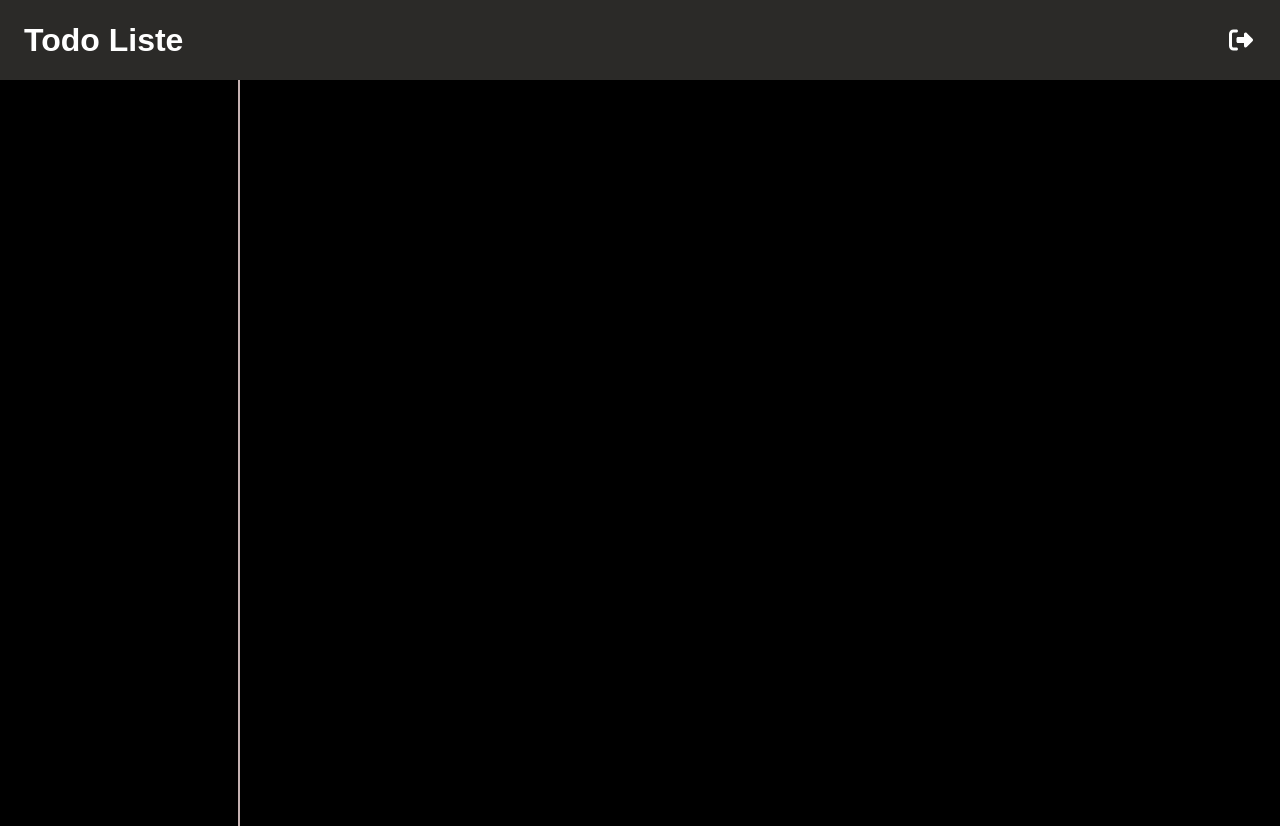
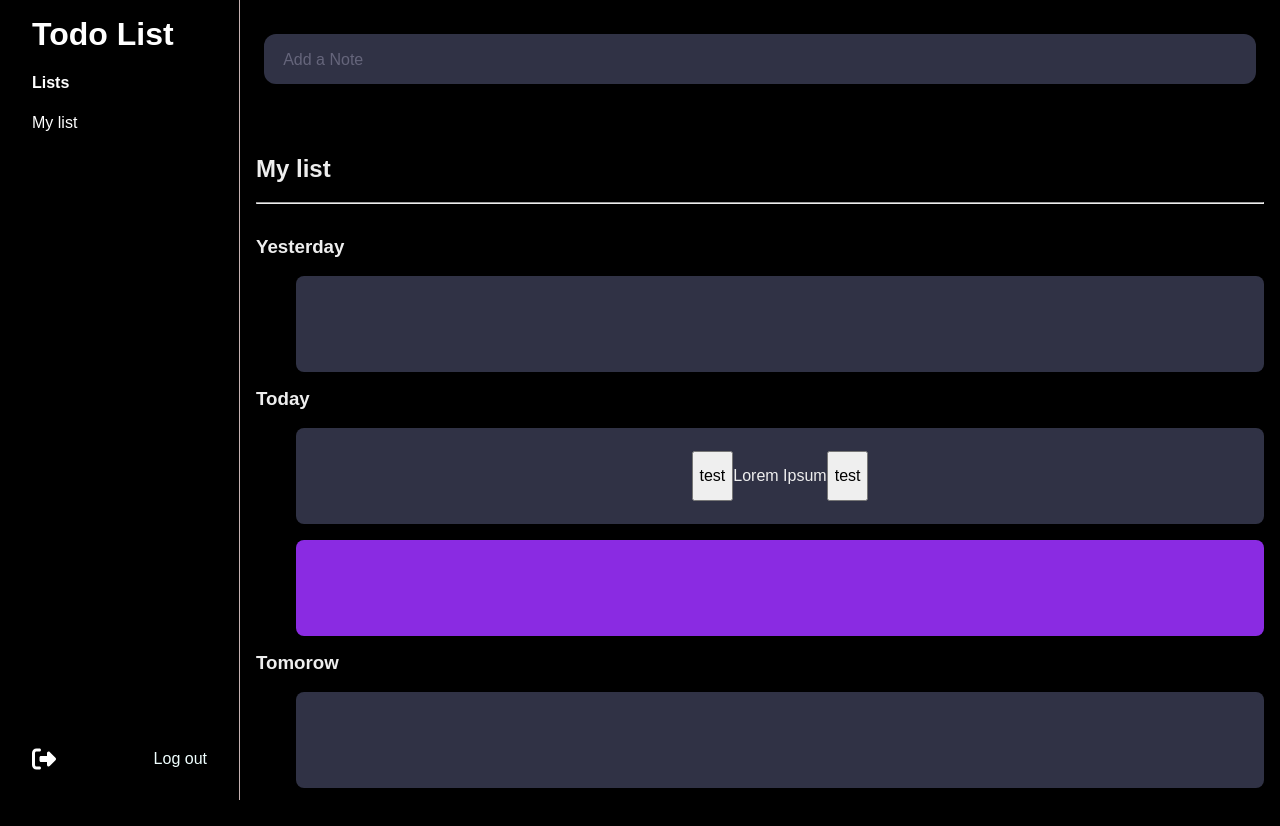
Before and after one commit to Pierre-MarieMarchio/DWWM-TS-TodoListe, a plain HTML site: page src/index.html in a window 1280 px wide. Shown: the top 826 px of the page. Drawn offline with Linux system fonts and the light colour scheme.

Commit message:
basic todo list html css template

```diff
--- a/src/index.html
+++ b/src/index.html
@@ -3,7 +3,7 @@
   <head>
     <meta charset="UTF-8" />
     <meta name="viewport" content="width=device-width, initial-scale=1.0" />
-    <title>Todo Liste</title>
+    <title>Todo List</title>
 
     <!-- fontawsome -->
     <script
@@ -16,20 +16,88 @@
     <link rel="stylesheet" href="./styles/main.css" />
   </head>
   <body>
-    <header>
-      <div class="header-container">
-        <h1>Todo Liste</h1>
-        <img src="./assets/svg/right-from-bracket-solid.svg" alt="log out" />
-      </div>
-      <div class="header-img">
-        <img src="./assets/svg/right-from-bracket-solid.svg" alt="log out" />
-      </div>
-    </header>
-
     <main>
       <section class="section-selector">
+        <h1>Todo List</h1>
+
+        <div>
+          <h4>Lists</h4>
+          <div>
+            <p>My list</p>
+          </div>
+        </div>
+        <div class="logout">
+          <img src="./assets/svg/right-from-bracket-solid.svg" alt="log out" />
+          <p>Log out</p>
+        </div>
       </section>
-      <section class="section-todo-liste"></section>
+
+      <section class="section-todo-list">
+        <div class="new-list-box">
+          <form action="">
+            <div class="input-container ic2">
+              <input id="note" class="input" type="text" placeholder=" " />
+              <div class="cut"></div>
+              <label for="note" class="placeholder">Add a Note</label>
+            </div>
+          </form>
+        </div>
+
+        <div class="list">
+          <div class="list-title">
+            <h2>My list</h2>
+            <hr />
+          </div>
+
+          <div class="list-day">
+            <div class="list-day-Title">
+              <h3>Yesterday</h3>
+              <img src="" alt="" />
+            </div>
+            <ul class="list-colum Yesterday-list">
+              <li>
+                <div class="postit-box"></div>
+              </li>
+            </ul>
+          </div>
+
+          <div class="list-day">
+            <div class="list-day-Title">
+              <h3>Today</h3>
+              <img src="" alt="" />
+            </div>
+            <ul class="list-colum Today-list">
+              <li>
+                <div class="postit-box">
+
+                    <div class="list-text">
+                        <button>test</button>
+                        <p class="postit-text">Lorem Ipsum</p>
+                        <button>test</button>
+                    </div>
+                </div>
+              </li>
+              <li>
+                <div class="postit-box is-modified"></div>
+              </li>
+            </ul>
+          </div>
+
+          <div class="list-day">
+            <div class="list-day-Title">
+              <h3>Tomorow</h3>
+              <img src="" alt="" />
+            </div>
+            <ul class="list-colum Tomorow-list">
+              <li>
+                <div class="postit-box">
+                </div>
+              </li>
+
+            </ul>
+          </div>
+        </div>
+      </section>
     </main>
   </body>
 </html>
--- a/src/styles/main.css
+++ b/src/styles/main.css
@@ -1,5 +1,12 @@
+/* primary  selector */
 
-/* primary  selector */
+ul {
+  list-style: none;
+}
+
+li {
+  list-style: none;
+}
 
 body {
   background-color: black;
@@ -11,54 +18,164 @@ h1 {
   margin: 0;
 }
 
-header {
-  color: white;
-  background-color: rgb(43, 42, 40);
-  display: flex;
-  height: 5rem;
-}
-
 main {
   margin: 0;
   display: grid;
   grid-template-columns: 15rem auto;
-
 }
 
-/* header */
-
-.header-container {
-  display: flex;
-  align-items: center;
-  justify-content: space-between;
-  width: 100%;
-  padding: 0.2rem;
+/* section selector colum*/
+.section-todo-list {
+  color: #eee;
 }
 
-header div.header-container h1 {
-  padding: 0.3rem;
-  margin: auto 1rem;
+.section-todo-list .list {
+  padding: 1rem;
 }
 
-header div.header-container img {
+.section-todo-list .list-title {
+  margin-bottom: 2rem;
+}
+
+section.section-selector {
+  border-right: 1px solid rgb(197, 178, 178);
+  color: white;
+  padding: 1rem 2rem;
+  display: flex;
+  flex-direction: column;
+  justify-content: left;
+  align-items: left;
+  text-align: left;
+  height: 100vh;
+}
+
+section.section-selector .logout {
+  margin-top: auto;
+  display: flex;
+  justify-content: space-between;
+  align-items: center;
+  text-align: center;
+}
+
+section.section-selector .logout p {
+  color: azure;
+}
+
+section.section-selector img {
   height: 1.5rem;
-  padding: 0.5rem;
-  margin: auto 1rem;
   cursor: pointer;
   filter: invert(99%) sepia(54%) saturate(169%) hue-rotate(248deg)
     brightness(115%) contrast(100%);
 }
 
-/* grid main */
+/* new todo list */
 
-section.section-selector {
-    border-right: 2px solid rgb(197, 178, 178);
-    color: white;
-    padding: 1rem;
+div.new-list-box {
+  display: flex;
+  align-items: center;
+  text-align: center;
+  /* background-color: #15172b; */
+  padding: 0.5rem;
+  margin: 1rem;
+  border-radius: 0.5rem;
+}
+div.new-list-box form {
+  width: 100%;
+}
+.input-container {
+  height: 50px;
+  position: relative;
+  width: 100%;
+  margin: 0.65rem 0rem;
+}
+
+.input {
+  background-color: #303245;
+  border-radius: 12px;
+  border: 0;
+  box-sizing: border-box;
+  color: #eee;
+  font-size: 18px;
+  height: 100%;
+  outline: 0;
+  padding: 4px 20px 0;
+  width: 100%;
+}
+
+.cut {
+  /* background-color: #15172b; */
+  border-radius: 0.8rem;
+  height: 1.2rem;
+  left: 1.2rem;
+  position: absolute;
+  top: -1.2rem;
+  transform: translateY(0);
+  transition: transform 200ms;
+  width: 5rem;
+}
+
+.input:focus ~ .cut,
+.input:not(:placeholder-shown) ~ .cut {
+  transform: translateY(0.3rem);
+  background-color: #15172b;
+}
+
+.placeholder {
+  color: #65657b;
+  font-family: sans-serif;
+  left: 1.2rem;
+  line-height: 0.7rem;
+  pointer-events: none;
+  position: absolute;
+  transform-origin: 0 50%;
+  transition: transform 200ms, color 200ms;
+  top: 1.2rem;
+}
+
+.input:focus ~ .placeholder,
+.input:not(:placeholder-shown) ~ .placeholder {
+  transform: translateY(-1.8rem) translateX(0.7rem) scale(0.75);
+}
+
+.input:not(:placeholder-shown) ~ .placeholder {
+  color: #808097;
+}
+
+.input:focus ~ .placeholder {
+  color: #dc2f55;
+}
+
+/* list */
+
+.list-colum {
   display: flex;
   flex-direction: column;
-    justify-content: center;
+}
+div.list-day-Title {
+  height: 0.5rem;
+}
+div.list-day h3 {
+  margin: 0;
+}
+
+/* post it card */
+
+.postit-box {
+  display: flex;
   align-items: center;
+  align-content: center;
   text-align: center;
-    height: 100vh;
+  background-color: #303245;
+  height: 6rem;
+  margin-top: 1rem;
+  border-radius: 0.5rem;
 }
+
+.postit-box.is-modified {
+  background-color: blueviolet;
+}
+
+.list-text {
+  margin: 0 auto;
+  display: flex;
+}
```
Also changed, not shown: src/register.html (+1 -1 lines), src/styles/normalize.css. Lines whose indentation alone changed are shown as unchanged.
